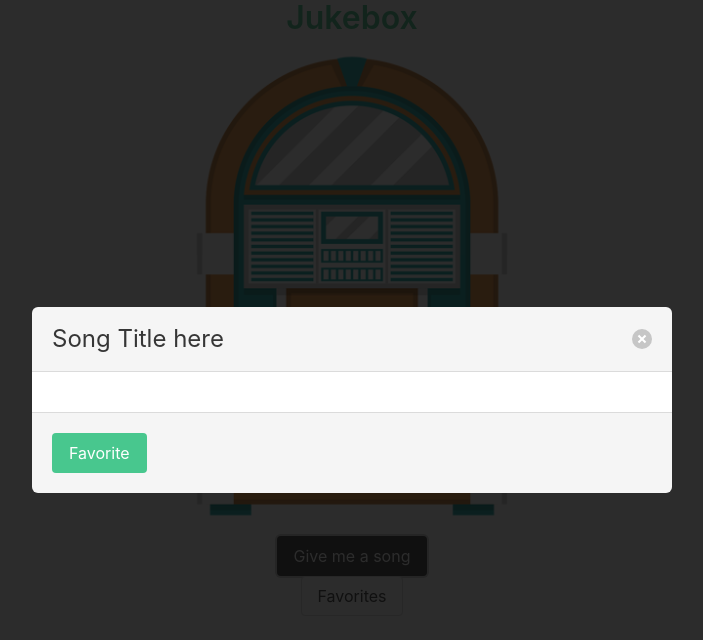
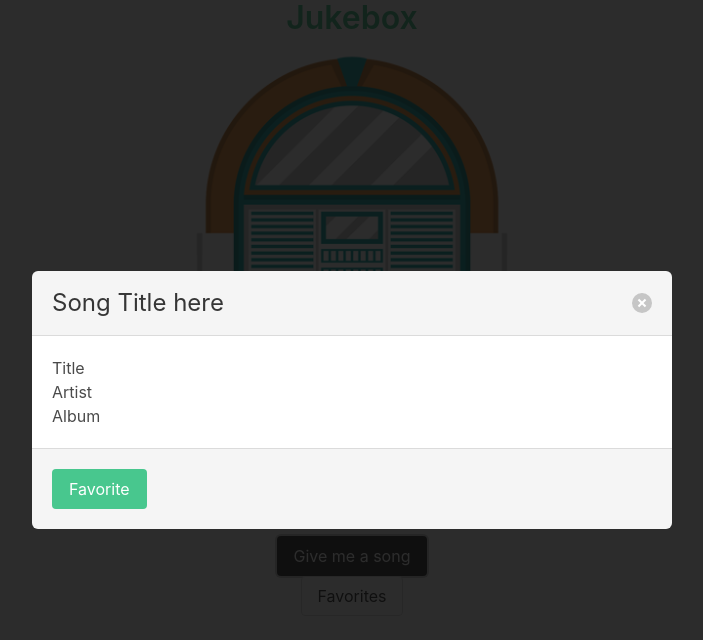
Before and after one commit to dymoy/jukebox, a plain HTML site: page index.html in a window 1280 px wide. Both pictures are taken after a click on the button "Give me a song". Shown: the whole page, without its empty margins (288-991 px from the left). Drawn offline with nearby package versions, Linux system fonts and the light colour scheme.

Commit message:
Added TODO items into JavaScript file. Added children to Modal body element.

```diff
--- a/index.html
+++ b/index.html
@@ -22,6 +22,12 @@
                     </header>
                     <section class="modal-card-body">
                         <!-- Album Art here -->
+                        <div id="song-album-art"></div>
+                        <div id="song-info">
+                            <p id="song-title">Title</p>
+                            <p id="song-artist">Artist</p>
+                            <p id="song-album">Album</p>
+                        </div>
                     </section>
                     <footer class="modal-card-foot">
                         <button class="button is-success">Favorite</button>
```
Also changed, not shown: Assets/js/script.js (+10 -0 lines).
